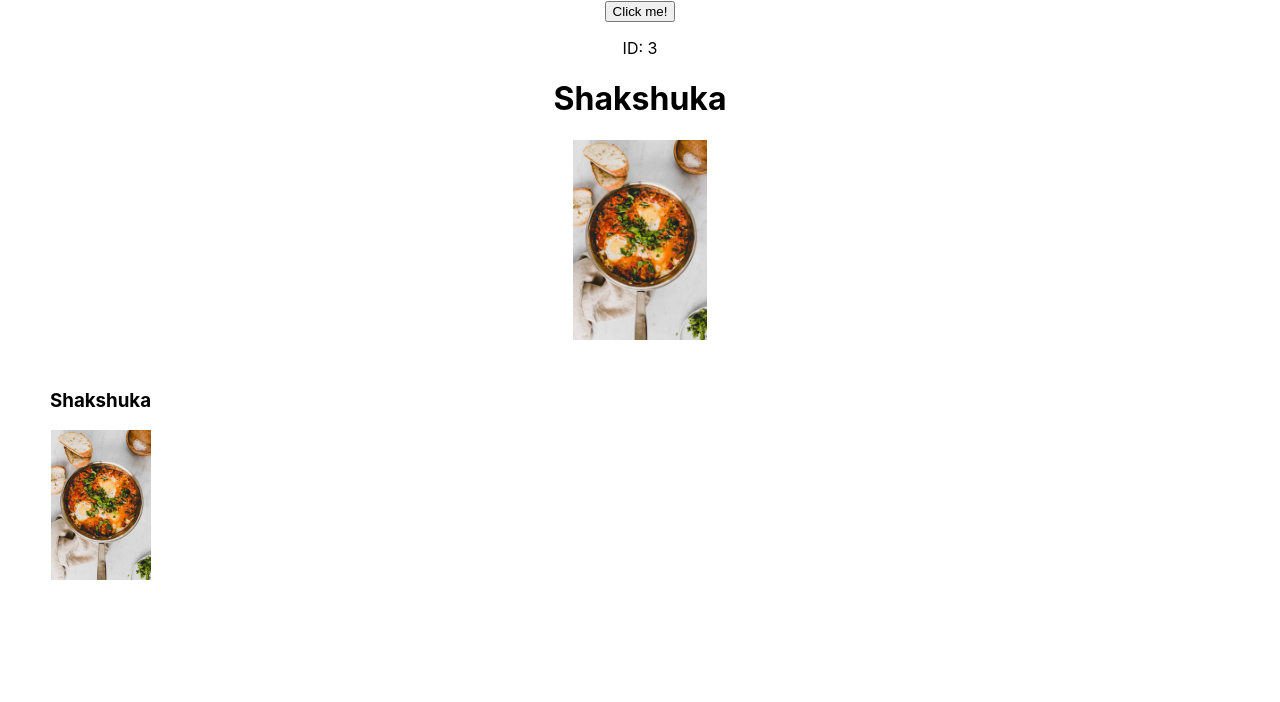
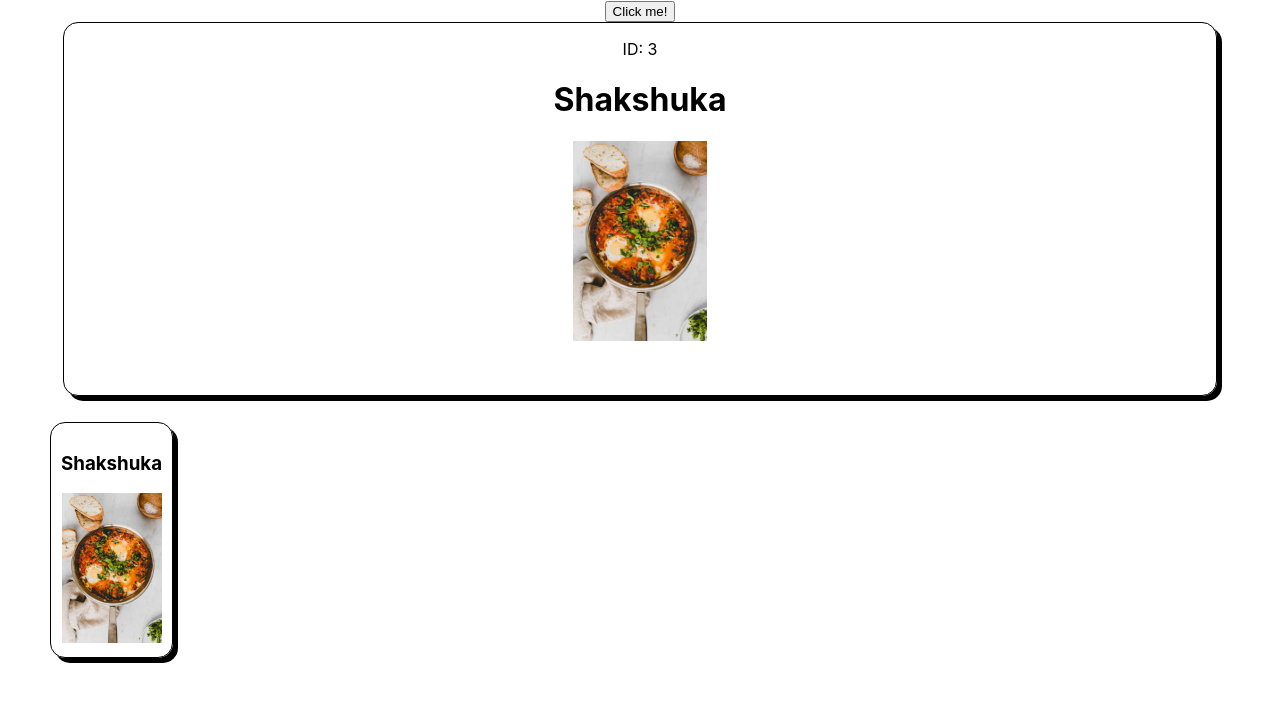
Before and after one commit to arejasverduras/KookBoek-React, a React (Create React App) app: page / in a window 1280 px wide. Both pictures are taken after a click on the button "Click me!". Shown: the top 702 px of the page. Built offline with nearby package versions, Linux system fonts and the light colour scheme.

Commit message:
style recipeh and recipeh tyles

```diff
--- a/src/components/Recipehs/Recipeh/Recipeh.tsx
+++ b/src/components/Recipehs/Recipeh/Recipeh.tsx
@@ -3,10 +3,17 @@ import React from "react";
 export const Recipeh = ({current}:any) => {
 
     return (
-        <>
+        <div style = {{
+            maxWidth: '90%',
+            border: '1px solid black',
+            borderRadius: 15,
+            boxShadow: 'black 5px 5px',
+            margin: '0 auto',
+            paddingBottom: 50
+            }}>
             <p>ID: {current.id}</p>
             <h1>{current.naam}</h1>
             <img style={{height: 200}}className="" src={current.picture === null? "/images/bord-geen-fotores.png": current.picture} alt="" />
-        </>
+        </div>
     )
 };
--- a/src/components/Recipehs/RecipehLoader/RecipehLoader.tsx
+++ b/src/components/Recipehs/RecipehLoader/RecipehLoader.tsx
@@ -25,7 +25,9 @@ export const RecipehLoader = () => {
         )
     } else if (recipeh !== null){
         return (
-            <Recipeh current={recipeh}/>
+            <>
+                <Recipeh current={recipeh}/>
+            </>
         )
     }
 
--- a/src/components/Recipehs/VisitedList/RecipehTile/RecipehTile.tsx
+++ b/src/components/Recipehs/VisitedList/RecipehTile/RecipehTile.tsx
@@ -9,7 +9,7 @@ export const RecipehTile = ({id}:any)=>{
 
     if (recipehById !== undefined){
         return (
-            <li style={{margin: 10}}>
+            <li style={{margin: 10, border: "1px solid black", borderRadius: 15, padding: 10, boxShadow: 'black 5px 5px'}}>
             <h3>{recipehById.naam}</h3>
             <img style={{width: 100}}className="" src={recipehById.picture === null? "/images/bord-geen-fotores.png": recipehById.picture} alt="" />
             </li>
```
